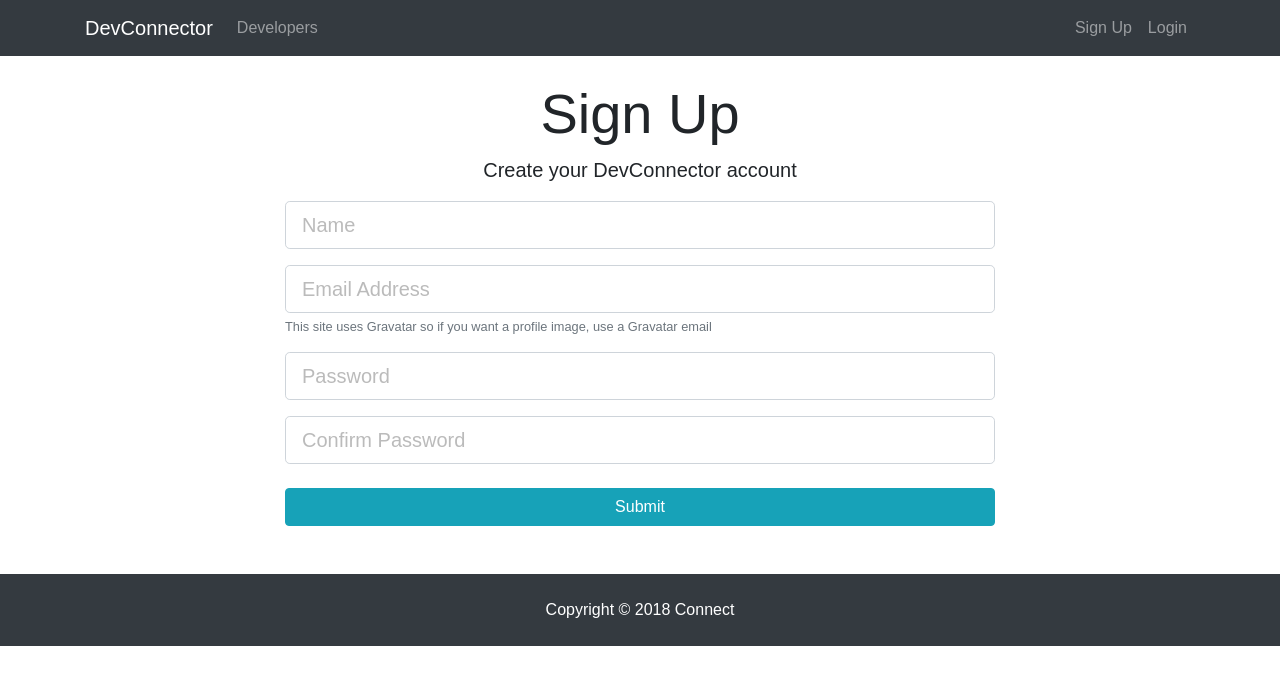
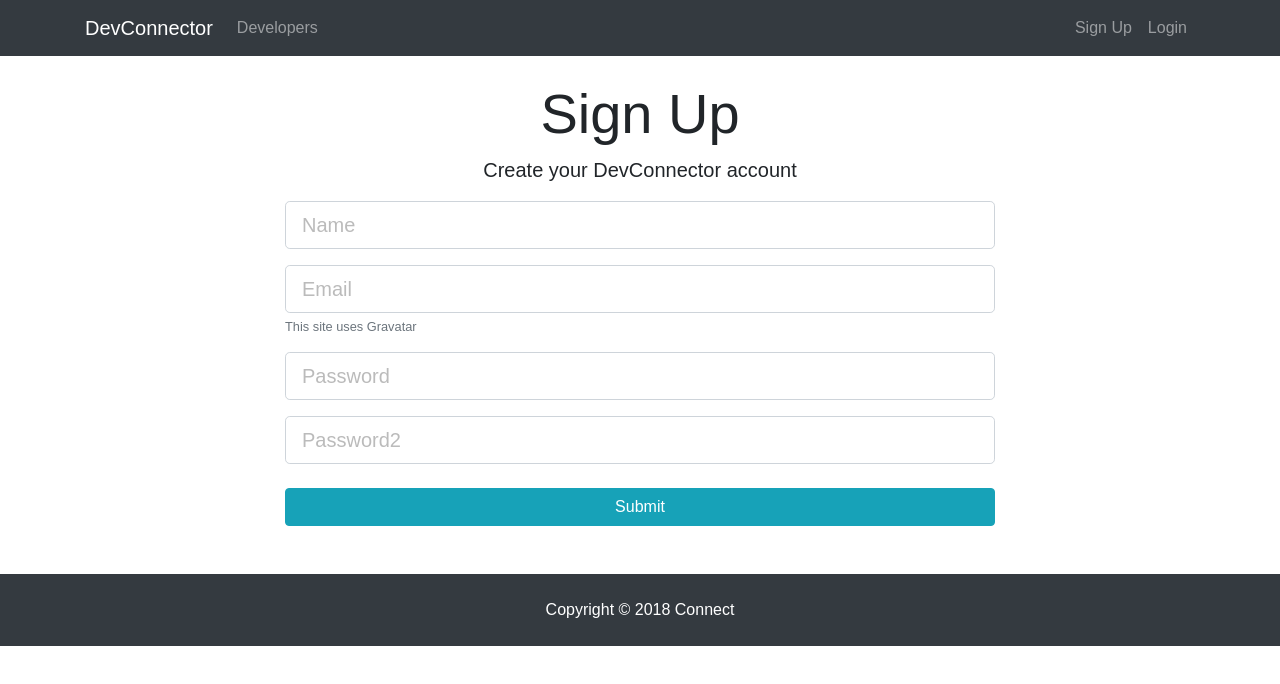
Before and after one commit to ErickDelgado/social-network-web-app, a React (Create React App) app in the folder client/: page /register in a window 1280 px wide. Shown: the top 684 px of the page. Built offline with nearby package versions, Linux system fonts and the light colour scheme.

Commit message:
textfieldgroup created
Co-Authored-By: Erick Delgado <erickdelgado@users.noreply.github.com>

```diff
--- a/client/src/components/auth/login.js
+++ b/client/src/components/auth/login.js
@@ -3,6 +3,7 @@
 import { connect } from 'react-redux';
 import { loginUser } from '../../actions/authActions';
 import classnames from 'classnames';
+import TextFieldGroup from '../common/TextFieldGroup';
 
 class Login extends Component {
   constructor() {
@@ -20,6 +21,7 @@
       this.props.history.push('/dashboard')
     }
   }
+
   componentWillReceiveProps(nextProps) {
     if(nextProps.auth.isAuthenticated) {
       this.props.history.push('/dashboard')
@@ -41,6 +43,8 @@
 
   }
   render() {
+    const errors = this.state.errors;
+
     return(
       <div>
       <div className="login">
@@ -50,13 +54,23 @@
               <h1 className="display-4 text-center">Log In</h1>
               <p className="lead text-center">Sign in to your DevConnector account</p>
               <form onSubmit={this.onSubmit}>
-                <div className="form-group">
-                  <input type="email" className="form-control form-control-lg" placeholder="Email Address" name="email" value={this.state.email} onChange={this.onChange}/>
-                </div>
-                <div className="form-group">
-                  <input type="password" className="form-control form-control-lg" placeholder="Password" name="password" value={this.state.password} onChange={this.onChange} />
-                </div>
-                <input type="submit" className="btn btn-info btn-block mt-4" />
+              <TextFieldGroup
+                placeholder="Email Address"
+                name="email"
+                type="email"
+                value={this.state.email}
+                onChange={this.onChange}
+                errors={errors.email}
+              />
+              <TextFieldGroup
+                placeholder="Password"
+                name="password"
+                type="password"
+                value={this.state.password}
+                onChange={this.onChange}
+                error={errors.password}
+              />
+              <input type="submit" className="btn btn-info btn-block mt-4"/>
               </form>
             </div>
           </div>
--- a/client/src/components/auth/register.js
+++ b/client/src/components/auth/register.js
@@ -3,7 +3,8 @@
 import { withRouter } from 'react-router-dom';
 import classnames from 'classnames';
 import { connect } from 'react-redux';
-import { registerUser } from '../../actions/authActions'
+import { registerUser } from '../../actions/authActions';
+import TextFieldGroup from '../common/TextFieldGroup';
 
 class Register extends Component {
   constructor() {
@@ -59,31 +60,38 @@
               <h1 className="display-4 text-center">Sign Up</h1>
               <p className="lead text-center">Create your DevConnector account</p>
               <form onSubmit ={this.onSubmit}>
-                <div className="form-group">
-                  <input type="text" className={classnames('form-control form-control-lg', {
-                    'is-invalid': errors.name
-                  })} placeholder="Name" name="name" value={this.state.name} onChange={this.onChange} />
-                  {errors.name && (<div className ='invalid-feedback'>{errors.name}</div>)}
-                </div>
-                <div className="form-group">
-                  <input type="email" className={classnames('form-control form-control-lg', {
-                    'is-invalid': errors.email
-                  })} placeholder="Email Address" name="email" value={this.state.email} onChange={this.onChange}/>
-                  {errors.email && (<div className ='invalid-feedback'>{errors.email}</div>)}
-                  <small className="form-text text-muted">This site uses Gravatar so if you want a profile image, use a Gravatar email</small>
-                </div>
-                <div className="form-group">
-                  <input type="password" className={classnames('form-control form-control-lg', {
-                    'is-invalid': errors.password
-                  })} placeholder="Password" name="password" value={this.state.password} onChange={this.onChange}/>
-                  {errors.password && (<div className ='invalid-feedback'>{errors.password}</div>)}
-                </div>
-                <div className="form-group">
-                  <input type="password" className={classnames('form-control form-control-lg', {
-                    'is-invalid': errors.password2
-                  })} placeholder="Confirm Password" name="password2" value={this.state.password2} onChange={this.onChange}/>
-                  {errors.password2 && (<div className ='invalid-feedback'>{errors.password2}</div>)}
-                </div>
+              <TextFieldGroup
+                placeholder="Name"
+                name="name"
+                value={this.state.name}
+                onChange={this.onChange}
+                error={errors.name}
+              />
+              <TextFieldGroup
+                placeholder="Email"
+                name="Email"
+                type="Email"
+                value={this.state.name}
+                onChange={this.onChange}
+                error={errors.email}
+                info="This site uses Gravatar"
+              />
+              <TextFieldGroup
+                placeholder="Password"
+                name="password"
+                type="password"
+                value={this.state.password}
+                onChange={this.onChange}
+                error={errors.password}
+              />
+              <TextFieldGroup
+                placeholder="Password2"
+                name="password2"
+                type="password2"
+                value={this.state.password2}
+                onChange={this.onChange}
+                error={errors.password2}
+              />
                 <input type="submit" className="btn btn-info btn-block mt-4" />
               </form>
             </div>
--- /dev/null
+++ b/client/src/components/common/TextFieldGroup.js
@@ -0,0 +1,43 @@
+import React from 'react';
+import classnames from 'classnames';
+import PropTypes from 'prop-types';
+
+const TextFieldGroup = ({
+  name,
+  placeholder,
+  value,
+  label,
+  error,
+  info,
+  type,
+  onChange,
+  disabled
+}) => {
+  return (
+    <div className="form-group">
+      <input type={type} className={classnames('form-control form-control-lg', {
+        'is-invalid': error
+      })} placeholder={placeholder} name={name} disabled={disabled} value={value} onChange={onChange} />
+      {info && <small className='form-text text-muted'>{info}</small>}
+      {error && (<div className ='invalid-feedback'>{error}</div>)}
+    </div>
+  )
+}
+
+TextFieldGroup.propTypes = {
+  name: PropTypes.string.isRequired,
+  placeholder: PropTypes.string,
+  info: PropTypes.string,
+  type: PropTypes.string.isRequired,
+  value: PropTypes.string.isRequired,
+  error: PropTypes.string,
+  name: PropTypes.string.isRequired,
+  onChange: PropTypes.func.isRequired,
+  disabled: PropTypes.string,
+}
+
+TextFieldGroup.propTypes = {
+  type: 'text'
+}
+
+export default TextFieldGroup;
```
